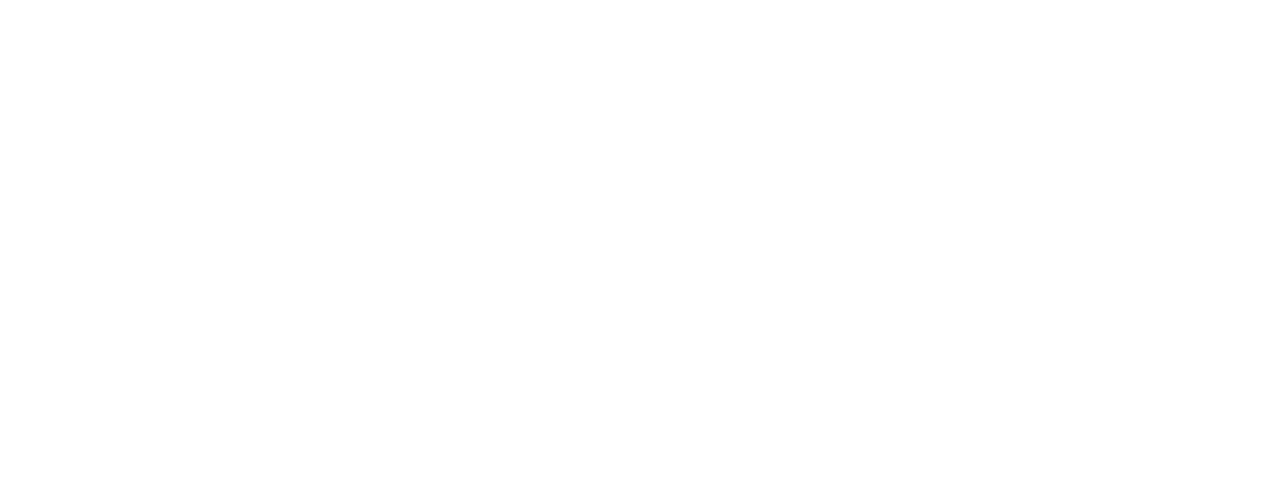
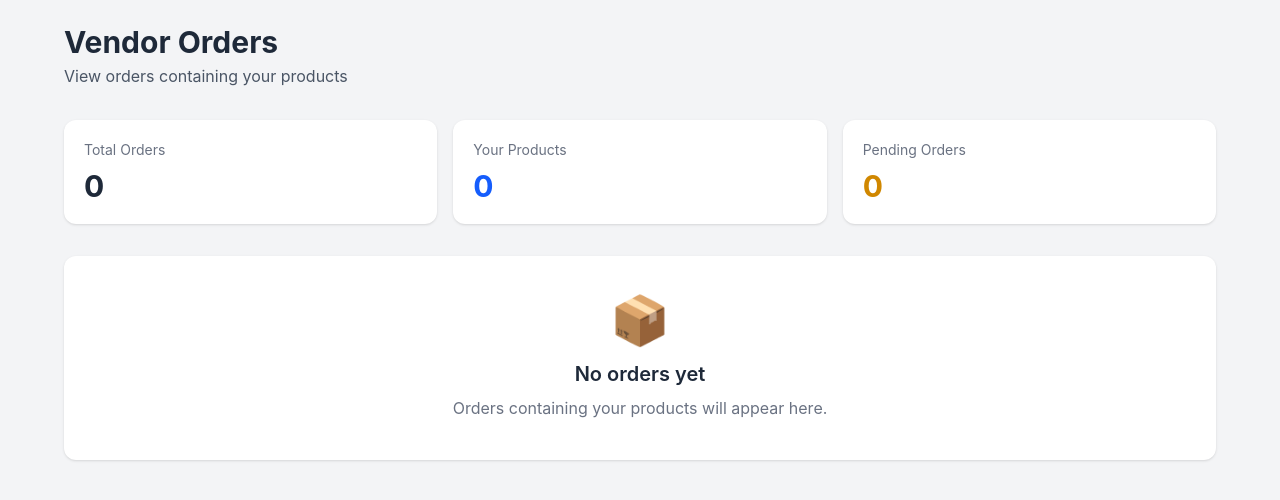
Before and after one commit to Sanctiexchange/Sure-space, a React (Vite) app: page /vendor/orders in a window 1280 px wide. Before the commit this address had no page. Shown: the top 500 px of the page. Built offline with nearby package versions, Linux system fonts and the light colour scheme.

Commit message:
Vendor Orders page

```diff
--- a/src/App.jsx
+++ b/src/App.jsx
@@ -17,6 +17,7 @@
 import VendorAddProduct from "./pages/VendorAddProduct"
 import VendorProducts from "./pages/VendorProducts"
 import VendorEditProduct from "./pages/VendorEditProduct"
+import VendorOrders from "./pages/VendorOrders"
 function App() {
   return (
     <Routes>
@@ -45,6 +46,12 @@
           path="/vendor/products"
           element={<VendorProducts />}
       />
+
+      <Route
+          path="/vendor/orders"
+          element={<VendorOrders />}
+      />
+
       <Route
            path="/vendor/edit-product/:productId"
           element={<VendorEditProduct />}
--- /dev/null
+++ b/src/pages/VendorOrders.jsx
@@ -0,0 +1,344 @@
+import { useEffect, useState } from "react";
+
+import { getVendorProducts } from "../utility/productStorage";
+
+function VendorOrders() {
+  const [orders, setOrders] = useState([]);
+  const [vendorProducts, setVendorProducts] = useState([]);
+
+  useEffect(() => {
+    loadVendorOrders();
+  }, []);
+
+  const loadVendorOrders = () => {
+    try {
+      const savedOrders =
+        localStorage.getItem("naijaMarketOrders");
+
+      const savedVendorProducts =
+        getVendorProducts();
+
+      const parsedOrders = savedOrders
+        ? JSON.parse(savedOrders)
+        : [];
+
+      setVendorProducts(savedVendorProducts);
+
+      /*
+       * Find products that belong to this vendor.
+       */
+      const vendorProductIds =
+        savedVendorProducts.map(
+          (product) => Number(product.id)
+        );
+
+      /*
+       * Find orders containing this vendor's products.
+       */
+      const vendorOrders = parsedOrders.filter(
+        (order) => {
+          if (!order.items) {
+            return false;
+          }
+
+          return order.items.some((item) =>
+            vendorProductIds.includes(
+              Number(item.id)
+            )
+          );
+        }
+      );
+
+      setOrders(vendorOrders);
+    } catch (error) {
+      console.error(
+        "Error loading vendor orders:",
+        error
+      );
+
+      setOrders([]);
+    }
+  };
+
+  const getVendorItems = (order) => {
+    if (!order.items) {
+      return [];
+    }
+
+    const vendorProductIds =
+      vendorProducts.map(
+        (product) => Number(product.id)
+      );
+
+    return order.items.filter((item) =>
+      vendorProductIds.includes(
+        Number(item.id)
+      )
+    );
+  };
+
+  const getOrderStatus = (order) => {
+    return order.status || "Pending";
+  };
+
+  const getStatusStyle = (status) => {
+    switch (status) {
+      case "Delivered":
+        return "bg-green-100 text-green-700";
+
+      case "Shipped":
+        return "bg-blue-100 text-blue-700";
+
+      case "Processing":
+        return "bg-yellow-100 text-yellow-700";
+
+      case "Cancelled":
+        return "bg-red-100 text-red-700";
+
+      default:
+        return "bg-gray-100 text-gray-700";
+    }
+  };
+
+  return (
+    <div className="min-h-screen bg-gray-100 p-6">
+      <div className="mx-auto max-w-6xl">
+
+        {/* Header */}
+        <div className="mb-8">
+          <h1 className="text-3xl font-bold text-gray-800">
+            Vendor Orders
+          </h1>
+
+          <p className="mt-1 text-gray-600">
+            View orders containing your products
+          </p>
+        </div>
+
+        {/* Statistics */}
+        <div className="mb-8 grid gap-4 sm:grid-cols-2 lg:grid-cols-3">
+
+          <div className="rounded-xl bg-white p-5 shadow">
+            <p className="text-sm text-gray-500">
+              Total Orders
+            </p>
+
+            <p className="mt-2 text-3xl font-bold text-gray-800">
+              {orders.length}
+            </p>
+          </div>
+
+          <div className="rounded-xl bg-white p-5 shadow">
+            <p className="text-sm text-gray-500">
+              Your Products
+            </p>
+
+            <p className="mt-2 text-3xl font-bold text-blue-600">
+              {vendorProducts.length}
+            </p>
+          </div>
+
+          <div className="rounded-xl bg-white p-5 shadow">
+            <p className="text-sm text-gray-500">
+              Pending Orders
+            </p>
+
+            <p className="mt-2 text-3xl font-bold text-yellow-600">
+              {
+                orders.filter(
+                  (order) =>
+                    getOrderStatus(order) ===
+                    "Pending"
+                ).length
+              }
+            </p>
+          </div>
+
+        </div>
+
+        {/* Orders */}
+        {orders.length === 0 ? (
+          <div className="rounded-xl bg-white p-10 text-center shadow">
+
+            <div className="text-5xl">
+              📦
+            </div>
+
+            <h2 className="mt-4 text-xl font-semibold text-gray-800">
+              No orders yet
+            </h2>
+
+            <p className="mt-2 text-gray-500">
+              Orders containing your products
+              will appear here.
+            </p>
+
+          </div>
+        ) : (
+
+          <div className="space-y-6">
+
+            {orders.map((order, index) => {
+
+              const vendorItems =
+                getVendorItems(order);
+
+              return (
+                <div
+                  key={
+                    order.id ||
+                    order.orderId ||
+                    index
+                  }
+                  className="overflow-hidden rounded-xl bg-white shadow"
+                >
+
+                  {/* Order Header */}
+                  <div className="flex flex-col gap-4 border-b p-5 md:flex-row md:items-center md:justify-between">
+
+                    <div>
+                      <p className="text-sm text-gray-500">
+                        Order ID
+                      </p>
+
+                      <p className="font-bold text-gray-800">
+                        {order.id ||
+                          order.orderId ||
+                          `ORDER-${index + 1}`}
+                      </p>
+                    </div>
+
+                    <div>
+                      <p className="text-sm text-gray-500">
+                        Customer
+                      </p>
+
+                      <p className="font-semibold text-gray-800">
+                        {order.user?.name ||
+                          order.customerName ||
+                          "Customer"}
+                      </p>
+                    </div>
+
+                    <div>
+                      <p className="text-sm text-gray-500">
+                        Status
+                      </p>
+
+                      <span
+                        className={`mt-1 inline-block rounded-full px-3 py-1 text-sm font-semibold ${getStatusStyle(
+                          getOrderStatus(order)
+                        )}`}
+                      >
+                        {getOrderStatus(order)}
+                      </span>
+                    </div>
+
+                  </div>
+
+                  {/* Products */}
+                  <div className="p-5">
+
+                    <h2 className="mb-4 text-lg font-bold text-gray-800">
+                      Your Products in This Order
+                    </h2>
+
+                    <div className="space-y-4">
+
+                      {vendorItems.map(
+                        (item, itemIndex) => (
+
+                          <div
+                            key={
+                              item.id ||
+                              itemIndex
+                            }
+                            className="flex flex-col gap-4 rounded-lg bg-gray-50 p-4 sm:flex-row sm:items-center"
+                          >
+
+                            {/* Image */}
+                            <div className="h-20 w-20 flex-shrink-0 overflow-hidden rounded-lg bg-gray-200">
+
+                              {item.image ? (
+                                <img
+                                  src={item.image}
+                                  alt={item.name}
+                                  className="h-full w-full object-cover"
+                                />
+                              ) : (
+                                <div className="flex h-full items-center justify-center text-xs text-gray-500">
+                                  No Image
+                                </div>
+                              )}
+
+                            </div>
+
+                            {/* Details */}
+                            <div className="flex-1">
+
+                              <h3 className="font-semibold text-gray-800">
+                                {item.name}
+                              </h3>
+
+                              <p className="mt-1 text-sm text-gray-500">
+                                Quantity:{" "}
+                                {item.quantity || 1}
+                              </p>
+
+                            </div>
+
+                            {/* Price */}
+                            <div className="text-left sm:text-right">
+
+                              <p className="text-sm text-gray-500">
+                                Price
+                              </p>
+
+                              <p className="font-bold text-blue-600">
+                                ₦
+                                {Number(
+                                  item.price || 0
+                                ).toLocaleString()}
+                              </p>
+
+                            </div>
+
+                          </div>
+
+                        )
+                      )}
+
+                    </div>
+
+                    {/* Order date */}
+                    {order.createdAt && (
+                      <div className="mt-5 border-t pt-4">
+
+                        <p className="text-sm text-gray-500">
+                          Order Date
+                        </p>
+
+                        <p className="font-medium text-gray-700">
+                          {new Date(
+                            order.createdAt
+                          ).toLocaleString()}
+                        </p>
+
+                      </div>
+                    )}
+
+                  </div>
+
+                </div>
+              );
+            })}
+
+          </div>
+        )}
+
+      </div>
+    </div>
+  );
+}
+
+export default VendorOrders;
```
